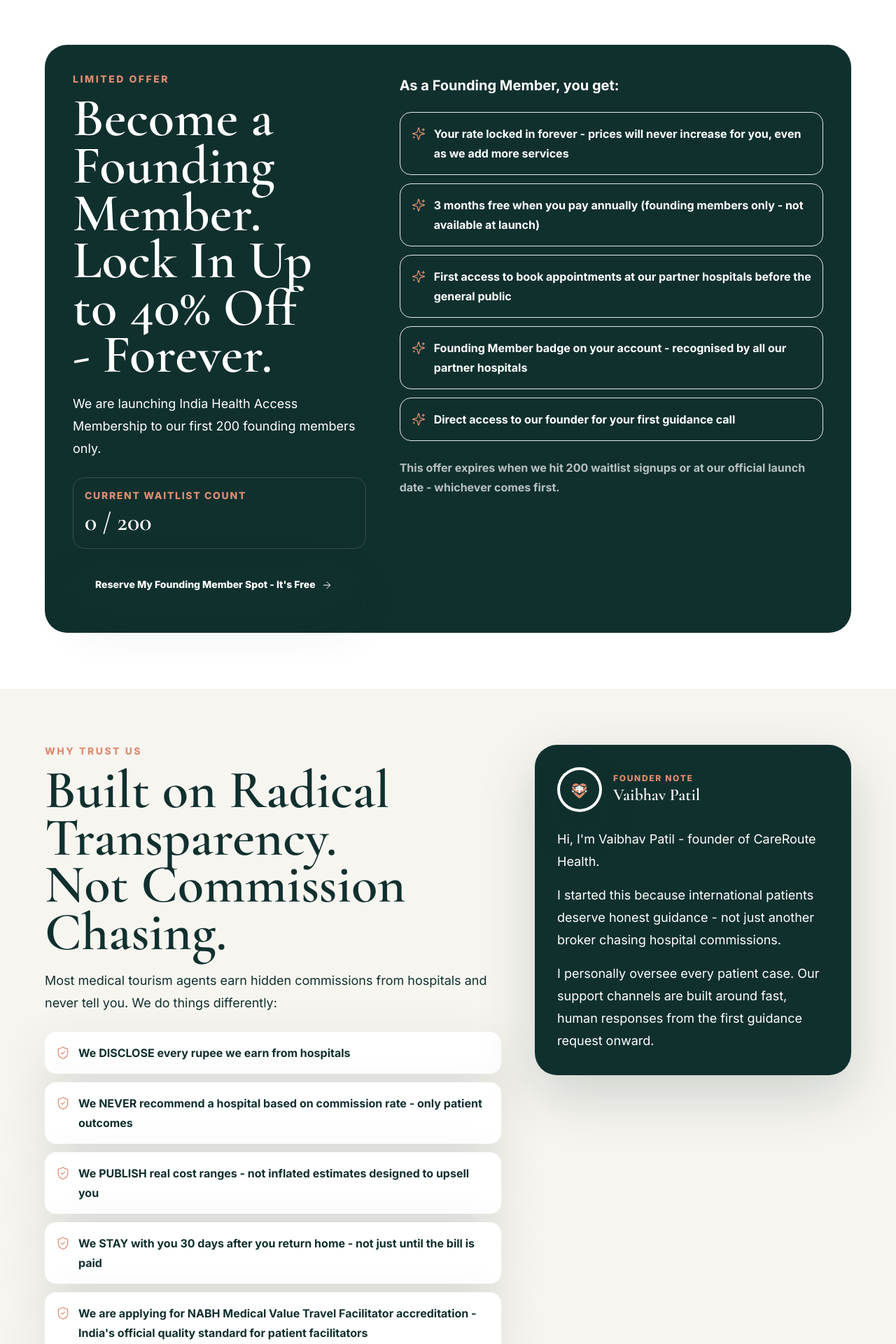
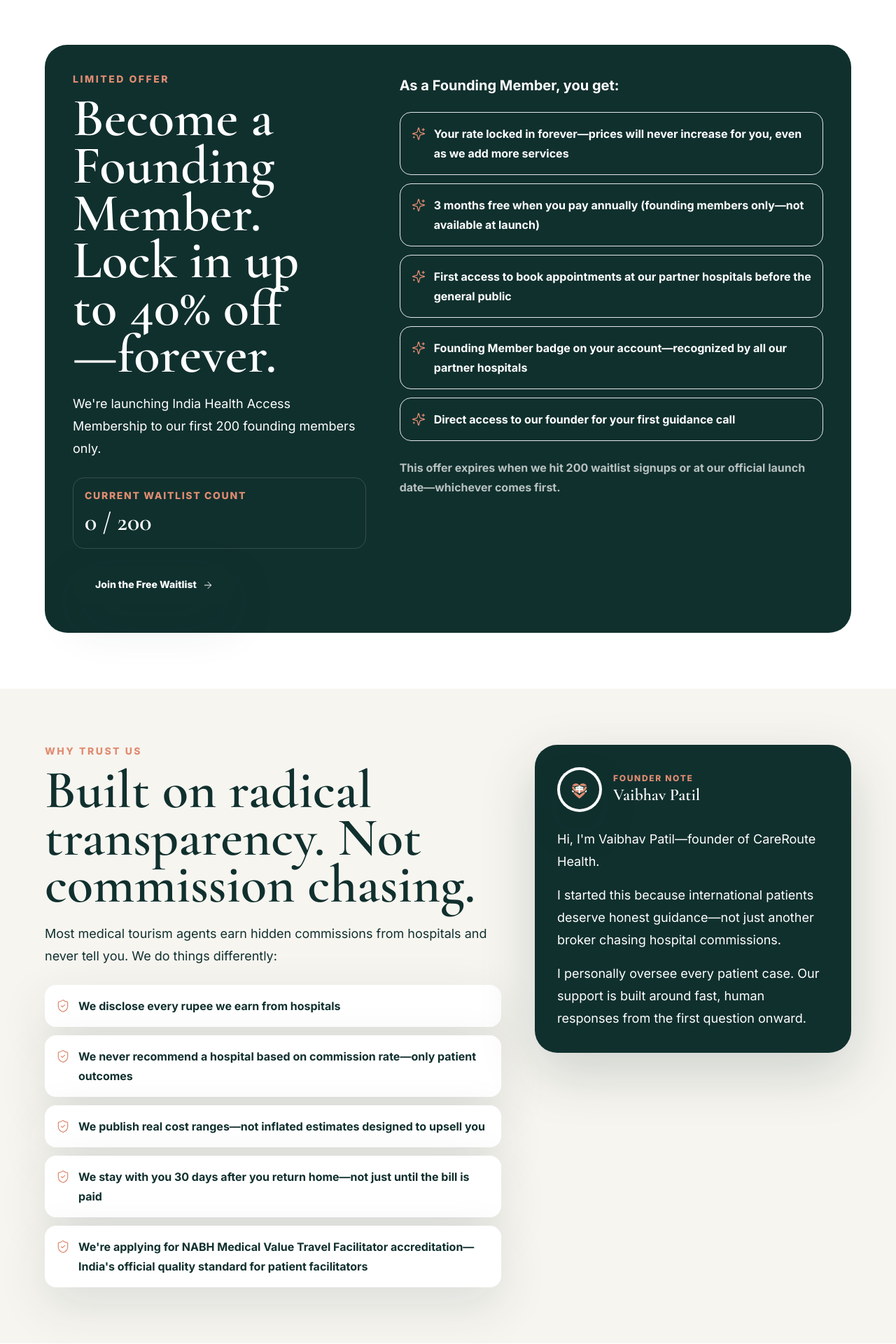
Before and after one commit to kalki2654/careroutehealth, a Next.js app: page /india-health-membership in a window 1280 px wide. Shown: the part 5640-7560 px from the top of the page at 70% size. Built offline with nearby package versions, Linux system fonts and the light colour scheme.

Commit message:
Improve copywriting for India page - Part 3 (Final)
- More natural founding member benefits and trust points
- Simpler, warmer founder note
- More conversational FAQ answers
- Reduced ALL CAPS emphasis and formal language
- Consistent use of em dashes throughout

```diff
--- a/src/app/india-health-membership/page.tsx
+++ b/src/app/india-health-membership/page.tsx
@@ -136,26 +136,26 @@
 ];
 
 const foundingBenefits = [
-  "Your rate locked in forever - prices will never increase for you, even as we add more services",
-  "3 months free when you pay annually (founding members only - not available at launch)",
+  "Your rate locked in forever—prices will never increase for you, even as we add more services",
+  "3 months free when you pay annually (founding members only—not available at launch)",
   "First access to book appointments at our partner hospitals before the general public",
-  "Founding Member badge on your account - recognised by all our partner hospitals",
+  "Founding Member badge on your account—recognized by all our partner hospitals",
   "Direct access to our founder for your first guidance call"
 ];
 
 const trustPoints = [
-  "We DISCLOSE every rupee we earn from hospitals",
-  "We NEVER recommend a hospital based on commission rate - only patient outcomes",
-  "We PUBLISH real cost ranges - not inflated estimates designed to upsell you",
-  "We STAY with you 30 days after you return home - not just until the bill is paid",
-  "We are applying for NABH Medical Value Travel Facilitator accreditation - India's official quality standard for patient facilitators"
+  "We disclose every rupee we earn from hospitals",
+  "We never recommend a hospital based on commission rate—only patient outcomes",
+  "We publish real cost ranges—not inflated estimates designed to upsell you",
+  "We stay with you 30 days after you return home—not just until the bill is paid",
+  "We're applying for NABH Medical Value Travel Facilitator accreditation—India's official quality standard for patient facilitators"
 ];
 
 const faqs = [
   {
     question: "Is this health insurance?",
     answer:
-      "No. This is a service membership - not insurance. We coordinate and guide your treatment in India. You pay the hospital directly for your treatment. This membership covers our coordination services only."
+      "No. This is a service membership—not insurance. We coordinate and guide your treatment in India. You pay the hospital directly for your treatment. This membership covers our coordination services only."
   },
   {
     question: "Do I have to travel to India to use it?",
@@ -170,12 +170,12 @@
   {
     question: "What happens when I actually need treatment?",
     answer:
-      "You message your case manager on WhatsApp. We take it from there - hospital shortlisting, cost estimate, appointment booking, visa letter, accommodation, on-ground support, follow-up. All included in your membership."
+      "You message your case manager on WhatsApp. We take it from there—hospital shortlisting, cost estimate, appointment booking, visa letter, accommodation, on-ground support, follow-up. All included in your membership."
   },
   {
     question: "How is this different from just contacting a hospital directly?",
     answer:
-      "Hospitals have their own sales teams. They quote high, they don't compare options for you, and they disappear after you're discharged. We work for YOU - not the hospital."
+      "Hospitals have their own sales teams. They quote high, they don't compare options for you, and they disappear after you're discharged. We work for you—not the hospital."
   },
   {
     question: "What if I join the waitlist and then change my mind?",
@@ -189,7 +189,7 @@
   },
   {
     question: "How do I cancel my membership?",
-    answer: "Cancel anytime with 30 days notice - no questions asked, no cancellation fees."
+    answer: "Cancel anytime with 30 days notice—no questions asked, no cancellation fees."
   }
 ];
 
@@ -440,17 +440,17 @@
             <div className="lg:col-span-5">
               <SectionLabel>Limited Offer</SectionLabel>
               <h2 className="font-serif text-[2.35rem] font-semibold leading-[0.95] text-white text-balance md:text-[clamp(3.2rem,6vw,6.5rem)] md:leading-[0.88]">
-                Become a Founding Member. Lock In Up to 40% Off - Forever.
+                Become a Founding Member. Lock in up to 40% off—forever.
               </h2>
               <p className="mt-5 text-base leading-7 text-white/76 md:text-lg md:leading-8">
-                We are launching India Health Access Membership to our first 200 founding members only.
+                We're launching India Health Access Membership to our first 200 founding members only.
               </p>
               <div className="mt-6 rounded-2xl border border-white/15 bg-white/8 p-4">
                 <p className="text-sm font-extrabold uppercase tracking-[0.12em] text-brand-coral">Current Waitlist Count</p>
                 <p className="mt-2 font-serif text-4xl font-semibold text-white">{waitlistCount}</p>
               </div>
               <CTAButton className="mt-6 w-full bg-brand-coral text-brand-ink sm:w-auto">
-                Reserve My Founding Member Spot - It&apos;s Free
+                Join the Free Waitlist
               </CTAButton>
             </div>
             <div className="lg:col-span-7">
@@ -464,8 +464,7 @@
                 ))}
               </div>
               <p className="mt-6 text-sm font-bold leading-6 text-white/70 md:text-base md:leading-7">
-                This offer expires when we hit 200 waitlist signups or at our official launch date - whichever comes
-                first.
+                This offer expires when we hit 200 waitlist signups or at our official launch date—whichever comes first.
               </p>
             </div>
           </div>
@@ -476,10 +475,9 @@
         <div className="grid gap-8 lg:grid-cols-12 lg:gap-12">
           <div className="lg:col-span-7">
             <SectionLabel>Why Trust Us</SectionLabel>
-            <SectionHeading>Built on Radical Transparency. Not Commission Chasing.</SectionHeading>
+            <SectionHeading>Built on radical transparency. Not commission chasing.</SectionHeading>
             <p className="mt-5 text-base leading-7 text-brand-dark/72 md:text-lg md:leading-8">
-              Most medical tourism agents earn hidden commissions from hospitals and never tell you. We do things
-              differently:
+              Most medical tourism agents earn hidden commissions from hospitals and never tell you. We do things differently:
             </p>
             <div className="mt-6 grid gap-3">
               {trustPoints.map((point) => (
@@ -502,15 +500,13 @@
                 </div>
               </div>
               <p className="text-base leading-7 text-white/82 md:text-lg md:leading-8">
-                Hi, I&apos;m Vaibhav Patil - founder of CareRoute Health.
+                Hi, I'm Vaibhav Patil—founder of CareRoute Health.
               </p>
               <p className="mt-4 text-base leading-7 text-white/82 md:text-lg md:leading-8">
-                I started this because international patients deserve honest guidance - not just another broker chasing
-                hospital commissions.
+                I started this because international patients deserve honest guidance—not just another broker chasing hospital commissions.
               </p>
               <p className="mt-4 text-base leading-7 text-white/82 md:text-lg md:leading-8">
-                I personally oversee every patient case. Our support channels are built around fast, human responses
-                from the first guidance request onward.
+                I personally oversee every patient case. Our support is built around fast, human responses from the first question onward.
               </p>
             </div>
           </aside>
@@ -521,7 +517,7 @@
         <div className="grid gap-8 lg:grid-cols-12 lg:gap-12">
           <div className="lg:col-span-5">
             <SectionLabel>Questions Answered</SectionLabel>
-            <SectionHeading>Everything You&apos;re Wondering About</SectionHeading>
+            <SectionHeading>Everything you're wondering about</SectionHeading>
           </div>
           <div className="lg:col-span-7">
             {faqs.map((faq) => (
@@ -544,7 +540,7 @@
           <div className="lg:col-span-5">
             <SectionLabel>Join the Waitlist</SectionLabel>
             <h2 className="font-serif text-[2.35rem] font-semibold leading-[0.95] text-white text-balance md:text-[clamp(3.2rem,6vw,6.5rem)] md:leading-[0.88]">
-              Reserve Your Founding Member Spot. 100% Free. No Payment Required.
+              Reserve your Founding Member spot. 100% free. No payment required.
             </h2>
             <p className="mt-5 text-base leading-7 text-white/74 md:text-lg md:leading-8">
               200 spots only. {waitlistCount} spots already reserved.
```
